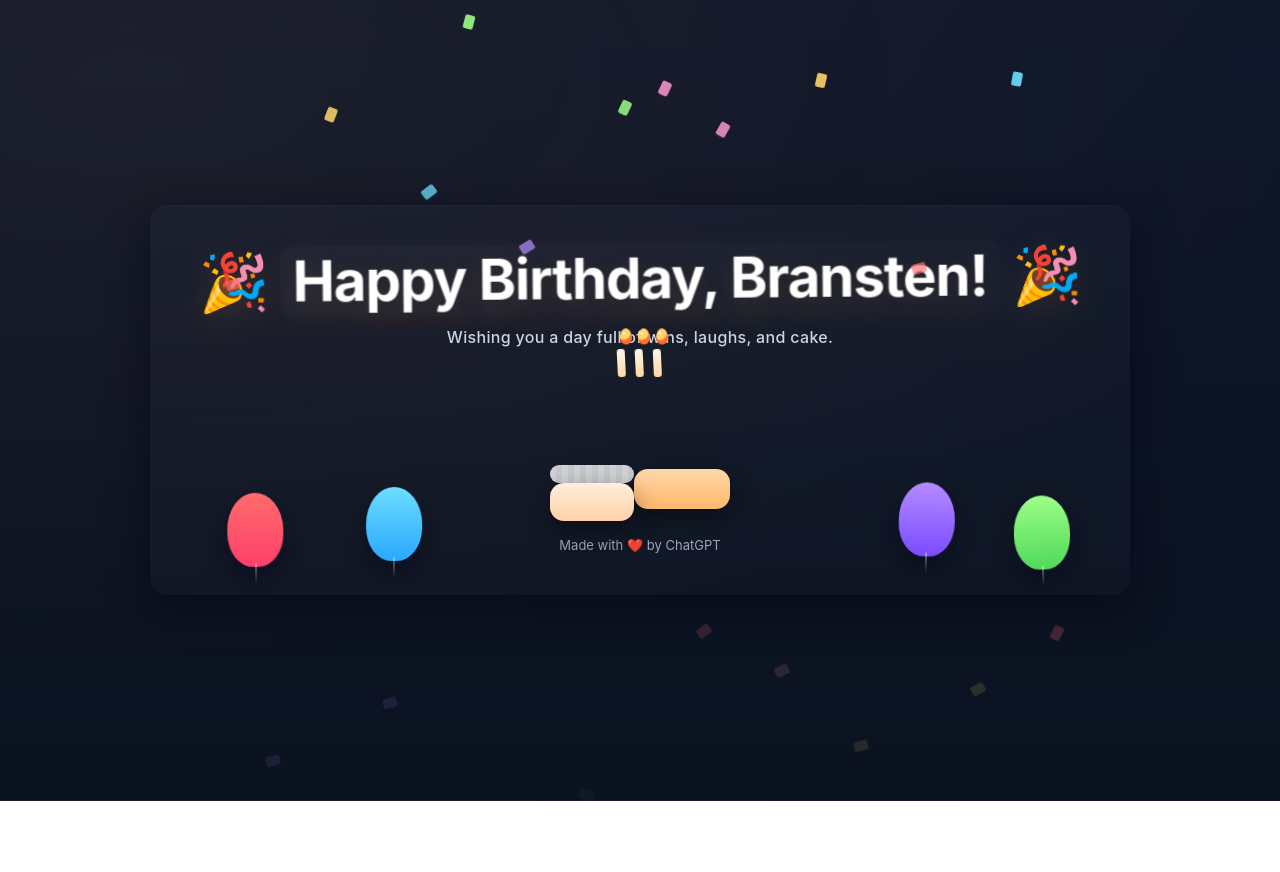
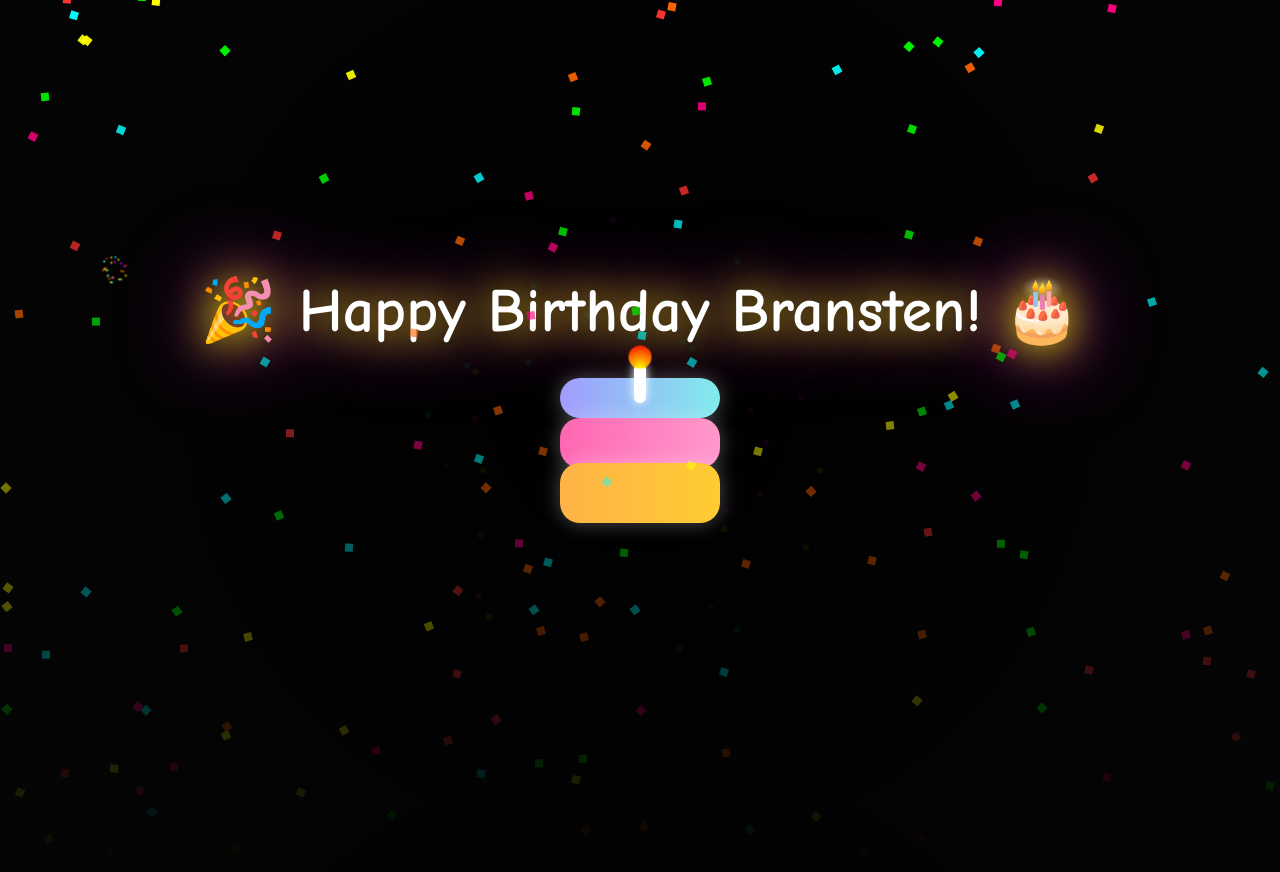
Before and after one commit to SireGeek/BWJ, a plain HTML site: page index.html in a window 1280 px wide. Before the commit the page ends 801 px from the top, so only its background shows below. Drawn offline with Linux system fonts and the light colour scheme.

Commit message:
Refactor index.html for birthday theme
Updated HTML structure and styles for birthday celebration.

```diff
--- a/index.html
+++ b/index.html
@@ -1,258 +1,187 @@
-<!doctype html>
+<!DOCTYPE html>
 <html lang="en">
 <head>
-<meta charset="utf-8" />
-<meta name="viewport" content="width=device-width,initial-scale=1" />
-<title>Happy Birthday Bransten 🎉</title>
+<meta charset="UTF-8">
+<meta name="viewport" content="width=device-width, initial-scale=1.0">
+<title>Happy Birthday Bransten!</title>
 <style>
-  :root{
-    --bg1: #0f172a;
-    --bg2: #0b1220;
-    --accent: #ffcc00;
-    --card: rgba(255,255,255,0.03);
-    --glass: rgba(255,255,255,0.04);
+  * {
+    margin: 0;
+    padding: 0;
+    box-sizing: border-box;
   }
-  *{box-sizing: border-box}
-  html,body{height:100%}
-  body{
-    margin:0;
-    font-family: Inter, "Segoe UI", system-ui, -apple-system, Roboto, "Helvetica Neue", Arial;
-    background: radial-gradient(1200px 600px at 10% 10%, rgba(255,160,80,0.06), transparent),
-                linear-gradient(180deg, var(--bg1), var(--bg2));
-    color:#fff;
-    display:flex;
-    align-items:center;
-    justify-content:center;
-    padding:24px;
+  body {
+    background: radial-gradient(circle at center, #000, #050505);
+    height: 100vh;
+    overflow: hidden;
+    display: flex;
+    flex-direction: column;
+    align-items: center;
+    justify-content: center;
+    font-family: 'Comic Sans MS', cursive;
   }
-  .stage{
-    width:100%;
-    max-width:980px;
-    border-radius:18px;
-    padding:42px;
-    background: linear-gradient(180deg, rgba(255,255,255,0.02), rgba(255,255,255,0.01));
-    box-shadow: 0 12px 40px rgba(2,6,23,0.6), inset 0 1px 0 rgba(255,255,255,0.02);
-    position:relative;
-    overflow: visible;
+
+  h1 {
+    color: #fff;
+    font-size: 3.5em;
+    text-shadow: 0 0 10px #ff0, 0 0 25px #ff00ff, 0 0 50px #00ffff;
+    animation: pulseText 2s infinite ease-in-out;
   }
-  .title{
-    font-size: clamp(28px, 4.8vw, 56px);
-    text-align:center;
-    letter-spacing: -0.02em;
-    margin:0 0 12px;
-    line-height:1;
-    transform-origin:center;
-    animation: floatTitle 4s ease-in-out infinite;
-    text-shadow: 0 8px 30px rgba(255,140,60,0.14);
+
+  @keyframes pulseText {
+    0%, 100% { text-shadow: 0 0 20px #ff00ff, 0 0 50px #00ffff; transform: scale(1);}
+    50% { text-shadow: 0 0 40px #ffff00, 0 0 80px #ff00ff; transform: scale(1.1);}
   }
-  .subtitle{
-    text-align:center;
-    margin:0 0 28px;
-    color: #cbd5e1;
-    font-weight:500;
-    letter-spacing: 0.02em;
+
+  .cake {
+    position: relative;
+    width: 160px;
+    height: 160px;
+    margin-top: 20px;
   }
-  .spark{
-    display:inline-block;
-    padding: 6px 12px;
-    border-radius: 12px;
-    background: linear-gradient(90deg, rgba(255,255,255,0.03), rgba(255,255,255,0.02));
-    box-shadow: 0 6px 22px rgba(255,140,60,0.06);
-    animation: popGlow 1.8s infinite;
+
+  .layer {
+    position: absolute;
+    bottom: 0;
+    width: 100%;
+    border-radius: 20px;
+    box-shadow: 0 0 20px rgba(255,255,255,0.3);
   }
-  @keyframes floatTitle{
-    0%{transform: translateY(0) rotate(0deg) scale(1)}
-    50%{transform: translateY(-6px) rotate(-1deg) scale(1.02)}
-    100%{transform: translateY(0) rotate(0deg) scale(1)}
+
+  .layer1 { height: 60px; background: linear-gradient(90deg, #ffb347, #ffcc33); bottom: 0; }
+  .layer2 { height: 50px; background: linear-gradient(90deg, #ff66b2, #ff99cc); bottom: 55px; }
+  .layer3 { height: 40px; background: linear-gradient(90deg, #a29bfe, #81ecec); bottom: 105px; }
+
+  .candle {
+    position: absolute;
+    top: 0;
+    left: 50%;
+    width: 12px;
+    height: 40px;
+    background: #fff;
+    border-radius: 6px;
+    transform: translateX(-50%);
+    box-shadow: 0 0 10px #fff;
   }
-  @keyframes popGlow{
-    0%{filter: drop-shadow(0 0 0 rgba(255,200,60,0))}
-    40%{filter: drop-shadow(0 0 30px rgba(255,190,50,0.18))}
-    100%{filter: drop-shadow(0 0 0 rgba(255,200,60,0))}
+
+  .flame {
+    position: absolute;
+    top: -15px;
+    left: 50%;
+    width: 18px;
+    height: 18px;
+    border-radius: 50%;
+    background: radial-gradient(circle at bottom, #ff0, #f00);
+    transform: translateX(-50%);
+    animation: flicker .15s infinite alternate;
   }
-  .scene{
-    display:flex;
-    gap:28px;
-    align-items:center;
-    justify-content:center;
-    flex-wrap:wrap;
-    margin-top:6px;
+
+  @keyframes flicker {
+    from { transform: translateX(-50%) scale(1); opacity: .8; }
+    to { transform: translateX(-50%) scale(1.3); opacity: 1; }
   }
-  .cake{
-    width:180px;
-    height:140px;
-    position:relative;
-    display:flex;
-    align-items:flex-end;
-    justify-content:center;
+
+  /* Fireworks boom */
+  .boom {
+    position: absolute;
+    width: 6px;
+    height: 6px;
+    background: transparent;
+    border-radius: 50%;
+    animation: explode 1.2s ease-out forwards;
   }
-  .cake .layer{
-    width: 160px;
-    height:40px;
-    border-radius: 14px;
-    background: linear-gradient(180deg,#ffd7a8,#ffb86b);
-    box-shadow: 0 8px 24px rgba(0,0,0,0.45);
-    position:relative;
-    margin-bottom:6px;
+
+  @keyframes explode {
+    0% { transform: scale(0.2); opacity: 1; }
+    80% { transform: scale(1); opacity: 1; box-shadow:
+      0 0 60px #ff0, 0 0 80px #f0f, 0 0 100px #0ff; }
+    100% { opacity: 0; transform: scale(3); }
   }
-  .cake .layer.top{
-    width:140px;
-    height:38px;
-    background: linear-gradient(180deg,#ffeedd,#ffd1a6);
-    z-index:2;
-    margin-bottom: -6px;
+
+  /* Firework particles */
+  .spark {
+    position: absolute;
+    width: 4px;
+    height: 4px;
+    border-radius: 50%;
+    background: var(--color);
+    animation: fly 1.5s linear forwards;
   }
-  .icing{
-    position:absolute;
-    left:50%;
-    transform:translateX(-50%);
-    top:-18px;
-    width:100%;
-    height:18px;
-    background: repeating-linear-gradient(90deg, rgba(255,255,255,0.9) 0 6px, rgba(255,255,255,0.85) 6px 12px);
-    border-radius:10px;
-    mix-blend-mode:overlay;
-    opacity:0.9;
+
+  @keyframes fly {
+    0% { transform: translate(0,0) scale(1); opacity: 1; }
+    100% { transform: translate(var(--x), var(--y)) scale(0.5); opacity: 0; }
   }
-  .candles{
-    position:absolute;
-    top:-26px;
-    display:flex;
-    gap:10px;
-    z-index:6;
+
+  /* Confetti */
+  .confetti {
+    position: absolute;
+    width: 8px;
+    height: 8px;
+    background: var(--color);
+    top: -10px;
+    animation: fall linear infinite;
   }
-  .candle{
-    width:8px;
-    height:28px;
-    background: linear-gradient(180deg,#fff7e6,#ffd6a6);
-    border-radius:3px;
-    position:relative;
-    transform-origin:center bottom;
-    animation: candleSway 3.2s ease-in-out infinite;
-  }
-  .candle:nth-child(2){animation-delay:0.25s}
-  .candle:nth-child(3){animation-delay:0.55s}
-  .flame{
-    width:12px;
-    height:16px;
-    position:absolute;
-    left:50%;
-    transform:translateX(-50%) translateY(-8px);
-    top:-12px;
-    border-radius:50% 50% 50% 50% / 60% 60% 40% 40%;
-    background: radial-gradient(circle at 35% 30%, #fff 0 6%, #ffd56b 7% 40%, #ff6b2a 55% 100%);
-    filter: blur(0.6px);
-    animation: flicker 0.18s infinite;
-    transform-origin: center bottom;
-  }
-  @keyframes candleSway{
-    0%{transform: rotate(0)}
-    50%{transform: rotate(-3deg)}
-    100%{transform: rotate(0)}
-  }
-  @keyframes flicker{
-    0%{transform: translateY(-8px) scaleY(1)}
-    50%{transform: translateY(-10px) scaleY(1.05)}
-    100%{transform: translateY(-8px) scaleY(1)}
-  }
-  .balloon{
-    width:56px;
-    height:74px;
-    border-radius: 50% 50% 45% 45%;
-    position: absolute;
-    bottom:24px;
-    display:block;
-    transform-origin:center bottom;
-    animation: floatBalloon 6s ease-in-out infinite;
-    box-shadow: 0 12px 28px rgba(2,6,23,0.6);
-  }
-  .balloon:after{
-    content:"";
-    position:absolute;
-    left:50%;
-    bottom:-18px;
-    width:2px;
-    height:22px;
-    background: linear-gradient(180deg, rgba(255,255,255,0.4), rgba(0,0,0,0.2));
-    transform:translateX(-50%);
-    border-radius:2px;
-  }
-  .b1{left:8%; background:linear-gradient(180deg,#ff6b6b,#ff3f6b); animation-delay:0s}
-  .b2{left:22%; background:linear-gradient(180deg,#6bdeff,#2aa7ff); animation-delay:0.6s}
-  .b3{right:18%; background:linear-gradient(180deg,#b58bff,#7a4bff); animation-delay:1.1s}
-  .b4{right:6%; background:linear-gradient(180deg,#9cff88,#50d85a); animation-delay:-0.4s}
-  @keyframes floatBalloon{
-    0%{transform: translateY(0) rotate(-2deg)}
-    50%{transform: translateY(-18px) rotate(2deg)}
-    100%{transform: translateY(0) rotate(-2deg)}
-  }
-  .confetti-wrap{
-    position:absolute;
-    inset:0;
-    pointer-events:none;
-    overflow:visible;
-  }
-  .confetti{
-    position:absolute;
-    width:10px;height:14px;
-    border-radius:2px;
-    transform-origin:center;
-    opacity:0.95;
-    animation: conf-drop linear infinite;
-  }
-  .confetti:nth-child(1){left:8%;top:-20px;background:#ff6b6b;animation-duration:3.8s;animation-delay:0s}
-  .confetti:nth-child(2){left:18%;top:-10px;background:#ffd56b;animation-duration:4.4s;animation-delay:0.2s}
-  .confetti:nth-child(3){left:28%;top:-40px;background:#6bdeff;animation-duration:4.0s;animation-delay:0.1s}
-  .confetti:nth-child(4){left:38%;top:-5px;background:#b58bff;animation-duration:3.6s;animation-delay:0.5s}
-  .confetti:nth-child(5){left:48%;top:-30px;background:#9cff88;animation-duration:4.2s;animation-delay:0.35s}
-  .confetti:nth-child(6){left:58%;top:-25px;background:#ff9ad1;animation-duration:3.9s;animation-delay:0.6s}
-  .confetti:nth-child(7){left:68%;top:-15px;background:#ffd56b;animation-duration:4.6s;animation-delay:0.15s}
-  .confetti:nth-child(8){left:78%;top:-35px;background:#ff6b6b;animation-duration:3.5s;animation-delay:0.4s}
-  .confetti:nth-child(9){left:88%;top:-8px;background:#6bdeff;animation-duration:4.1s;animation-delay:0.72s}
-  .confetti:nth-child(10){left:12%;top:-60px;background:#b58bff;animation-duration:4.5s;animation-delay:1s}
-  .confetti:nth-child(11){left:32%;top:-80px;background:#9cff88;animation-duration:4.0s;animation-delay:0.75s}
-  .confetti:nth-child(12){left:52%;top:-50px;background:#ff9ad1;animation-duration:3.7s;animation-delay:0.9s}
-  .confetti:nth-child(13){left:72%;top:-70px;background:#ffd56b;animation-duration:4.3s;animation-delay:1.2s}
-  .confetti:nth-child(14){left:92%;top:-65px;background:#ff6b6b;animation-duration:4.7s;animation-delay:1.4s}
-  .confetti:nth-child(15){left:4%;top:-90px;background:#6bdeff;animation-duration:3.9s;animation-delay:1.1s}
-  .confetti:nth-child(16){left:24%;top:-110px;background:#b58bff;animation-duration:4.2s;animation-delay:1.3s}
-  .confetti:nth-child(17){left:44%;top:-100px;background:#9cff88;animation-duration:4.0s;animation-delay:1.15s}
-  .confetti:nth-child(18){left:64%;top:-120px;background:#ff9ad1;animation-duration:4.6s;animation-delay:1.05s}
-  .confetti:nth-child(19){left:84%;top:-95px;background:#ffd56b;animation-duration:4.4s;animation-delay:1.25s}
-  .confetti:nth-child(20){left:56%;top:-130px;background:#ff6b6b;animation-duration:4.1s;animation-delay:1.6s}
-  @keyframes conf-drop{
-    0%{transform: translateY(-20vh) rotate(0) scale(1)}
-    60%{transform: translateY(40vh) rotate(140deg) scale(1.05)}
-    100%{transform: translateY(90vh) rotate(300deg) scale(0.98); opacity:0}
-  }
-  .byline{display:block;text-align:center;margin-top:22px;color:#9aa7bd;font-size:13px}
-  @media (max-width:520px){
-    .scene{gap:14px}
-    .cake{width:140px;height:120px}
-    .balloon{display:none}
+
+  @keyframes fall {
+    to {
+      transform: translateY(110vh) rotate(720deg);
+      opacity: 0;
+    }
   }
 </style>
 </head>
 <body>
-  <div class="stage">
-    <h1 class="title">🎉 <span class="spark">Happy Birthday, Bransten!</span> 🎉</h1>
-    <p class="subtitle">Wishing you a day full of wins, laughs, and cake.</p>
-    <div class="scene">
-      <div class="cake">
-        <div class="candles">
-          <div class="candle"><div class="flame"></div></div>
-          <div class="candle"><div class="flame"></div></div>
-          <div class="candle"><div class="flame"></div></div>
-        </div>
-        <div class="layer top"><div class="icing"></div></div>
-        <div class="layer"></div>
-      </div>
-    </div>
-    <span class="balloon b1"></span><span class="balloon b2"></span><span class="balloon b3"></span><span class="balloon b4"></span>
-    <div class="confetti-wrap">
-      <i class='confetti'></i><i class='confetti'></i><i class='confetti'></i><i class='confetti'></i><i class='confetti'></i><i class='confetti'></i><i class='confetti'></i><i class='confetti'></i><i class='confetti'></i><i class='confetti'></i><i class='confetti'></i><i class='confetti'></i><i class='confetti'></i><i class='confetti'></i><i class='confetti'></i><i class='confetti'></i><i class='confetti'></i><i class='confetti'></i><i class='confetti'></i><i class='confetti'></i>
-    </div>
-    <span class="byline">Made with ❤️ by ChatGPT</span>
+
+<h1>🎉 Happy Birthday Bransten! 🎂</h1>
+
+<div class="cake">
+  <div class="layer layer3"></div>
+  <div class="layer layer2"></div>
+  <div class="layer layer1"></div>
+  <div class="candle">
+    <div class="flame"></div>
   </div>
+</div>
+
+<script>
+  // Confetti rain
+  const confColors = ['#ff0', '#ff0080', '#00ffff', '#00ff00', '#ff6600', '#ff3333'];
+  for (let i = 0; i < 150; i++) {
+    const c = document.createElement('div');
+    c.className = 'confetti';
+    c.style.setProperty('--color', confColors[Math.floor(Math.random() * confColors.length)]);
+    c.style.left = Math.random() * 100 + 'vw';
+    c.style.animationDuration = 2 + Math.random() * 3 + 's';
+    c.style.animationDelay = Math.random() * 3 + 's';
+    document.body.appendChild(c);
+  }
+
+  // Fireworks
+  function firework() {
+    const boom = document.createElement('div');
+    boom.className = 'boom';
+    boom.style.left = Math.random() * 100 + 'vw';
+    boom.style.top = Math.random() * 60 + 'vh';
+    document.body.appendChild(boom);
+
+    const colors = ['#ff0', '#ff00ff', '#00ffff', '#ff6600', '#00ff88', '#ff3333'];
+    for (let i = 0; i < 30; i++) {
+      const spark = document.createElement('div');
+      spark.className = 'spark';
+      spark.style.setProperty('--color', colors[Math.floor(Math.random() * colors.length)]);
+      const angle = Math.random() * 2 * Math.PI;
+      const dist = 60 + Math.random() * 60;
+      spark.style.setProperty('--x', `${Math.cos(angle) * dist}px`);
+      spark.style.setProperty('--y', `${Math.sin(angle) * dist}px`);
+      boom.appendChild(spark);
+    }
+
+    setTimeout(() => boom.remove(), 1500);
+  }
+
+  setInterval(firework, 800);
+</script>
+
 </body>
 </html>
```
